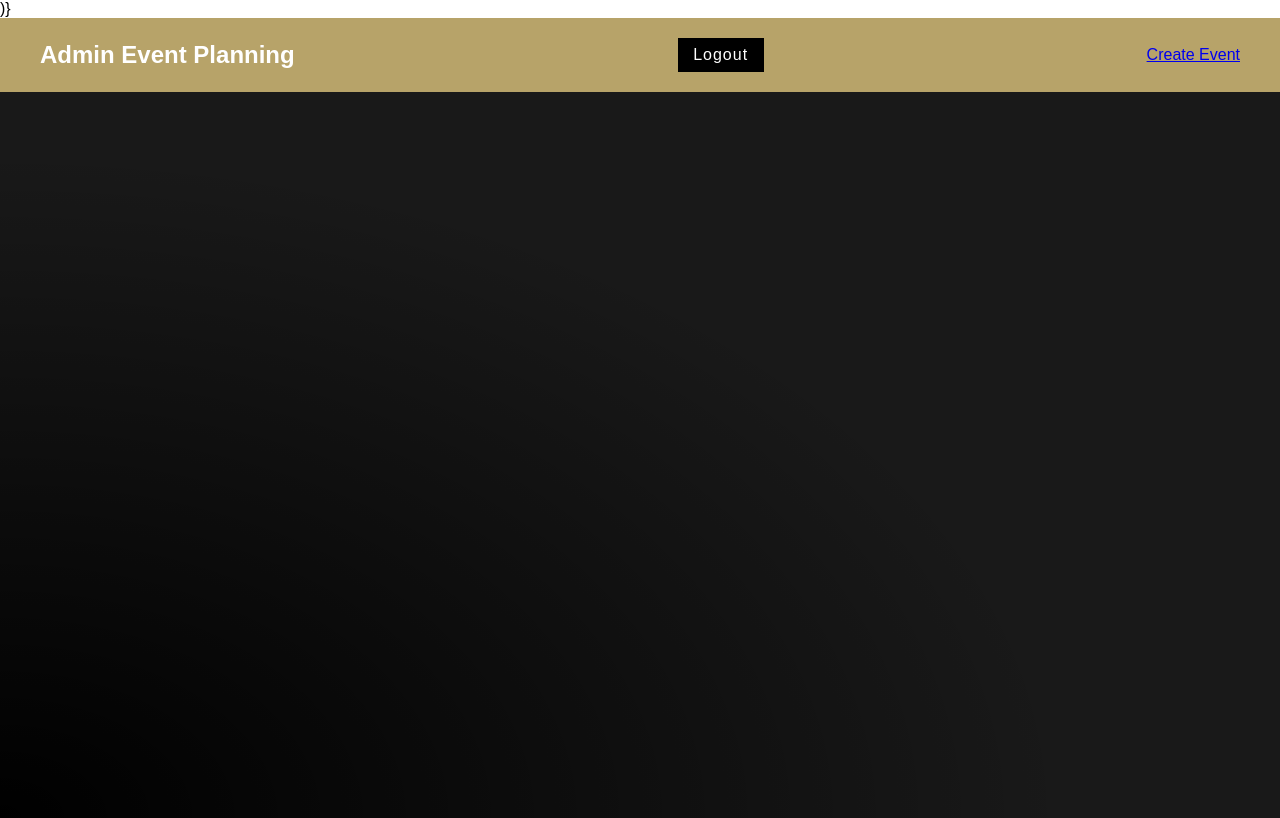
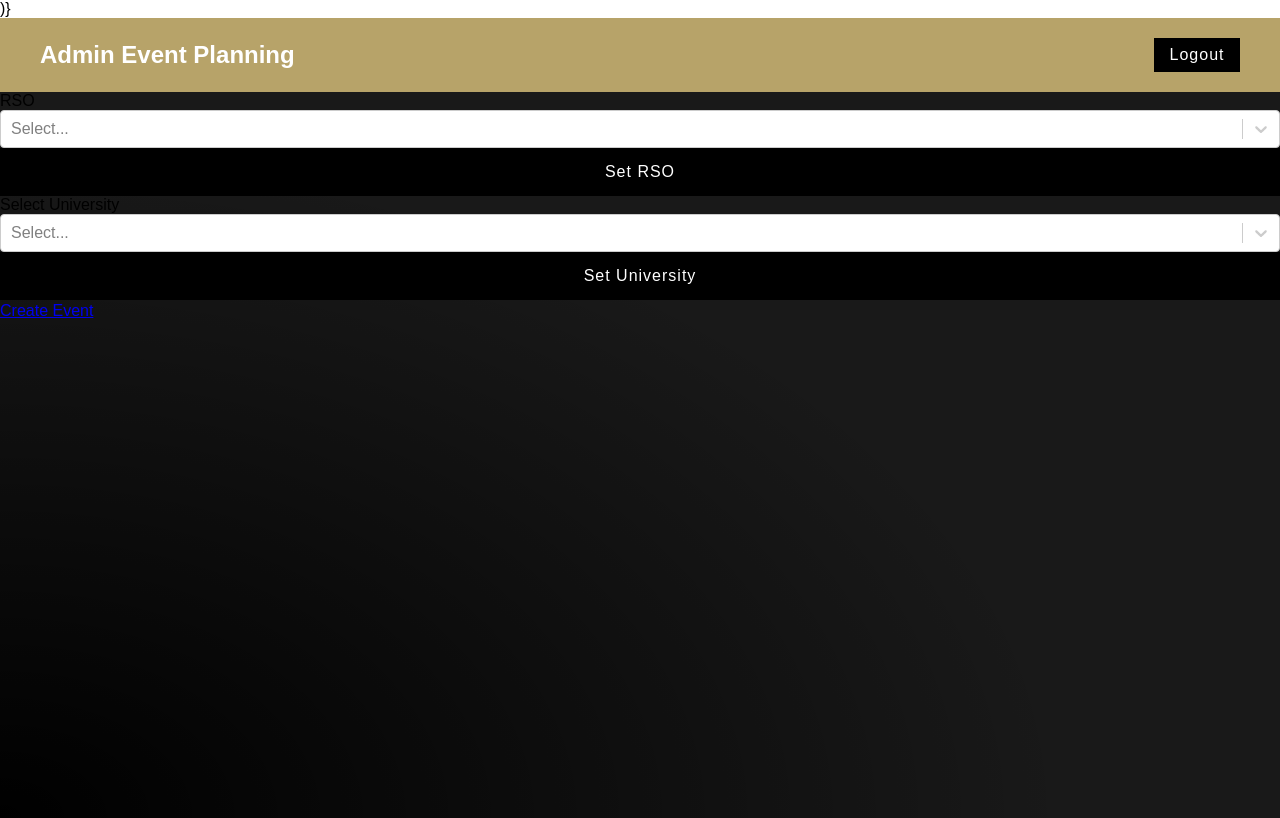
Before and after one commit to Ipleau/COP4710Group39, a React (Create React App) app in the folder frontend/: page /Admin in a window 1280 px wide. Built offline with nearby package versions, Linux system fonts and the light colour scheme; no server answers.

Commit message:
more functionality

```diff
--- a/frontend/src/Admin.js
+++ b/frontend/src/Admin.js
@@ -1,14 +1,50 @@
 import React from 'react';
 import {BrowserRouter as Router, Route, Switch, NavLink, Redirect} from "react-router-dom";
+import Select from 'react-select'
 
+const Universities = [
+	{label: 'UCF', value:'UCF'},
+	{label: 'FSU', value:'FSU'}
+]
+const RSO = [
+	{label: 'UCF', value:'UCF'},
+	{label: 'FSU', value:'FSU'}
+]
 const Admin = ({handleLogout}) => {
 	return(
 		<section className = "Admin">
 			<nav>
 				<h2>Admin Event Planning</h2>
 				<button onClick={handleLogout}> Logout </button>
+			</nav>
+			<body>
+				<form>
+					<div class="formBox">
+            			<label for="RSO">RSO</label>
+            			<Select options = {RSO} />
+					</div>
+       			 	<div class="formBox">
+           	 			<button id="btn">Set RSO</button>
+        			</div>
+        			<div id="msg">
+            		<pre></pre>
+        			</div>
+        		</form>
+        		<form>
+					<div class="formBox">
+            			<label for="University">Select University</label>
+            			<Select options = {Universities} />
+					</div>
+       			 	<div class="formBox">
+           	 			<button id="btn">Set University</button>
+        			</div>
+        			<div id="msg">
+            		<pre></pre>
+        			</div>
+        		</form>
 				<NavLink exact to="/CreateEvent" className="main-nav" activeClassName="main-nav-active">Create Event</NavLink>
-			</nav>
+
+			</body>
 		</section>
 		)
 
--- a/frontend/src/SuperAdmin.js
+++ b/frontend/src/SuperAdmin.js
@@ -7,9 +7,10 @@ const SuperAdmin = ({handleLogout}) => {
 			<nav>
 				<h2>SuperAdmin Event Planning</h2>
 				<button onClick={handleLogout}> Logout </button>
+			</nav>
+			<body>
 				<NavLink exact to="/CreateEvent" className="main-nav" activeClassName="main-nav-active">Create Event</NavLink>
-
-			</nav>
+			</body>
 		</section>
 		)
 
--- a/frontend/src/ViewEvents.js
+++ b/frontend/src/ViewEvents.js
@@ -1,9 +1,9 @@
 import React from 'react';
 import {BrowserRouter as Router, Route, Switch, NavLink, Redirect} from "react-router-dom";
 
-const LandingPage = ({handleLogout}) => {
+const ViewEvents = ({handleLogout}) => {
 	return(
-		<section className = "LandingPage">
+		<section className = "ViewEvents">
 			<nav>
 				<h2>Event List</h2>
 				<button onClick={handleLogout}> Logout </button>
@@ -16,4 +16,4 @@ const LandingPage = ({handleLogout}) => {
 
 }
 
-export default LandingPage;
+export default ViewEvents;
```
